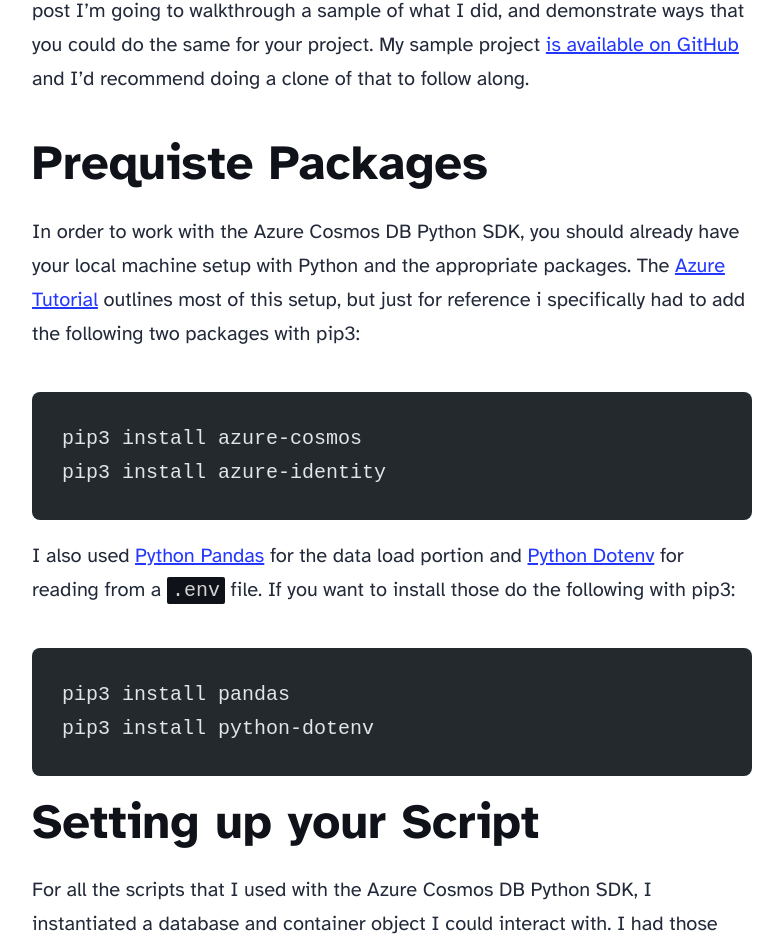
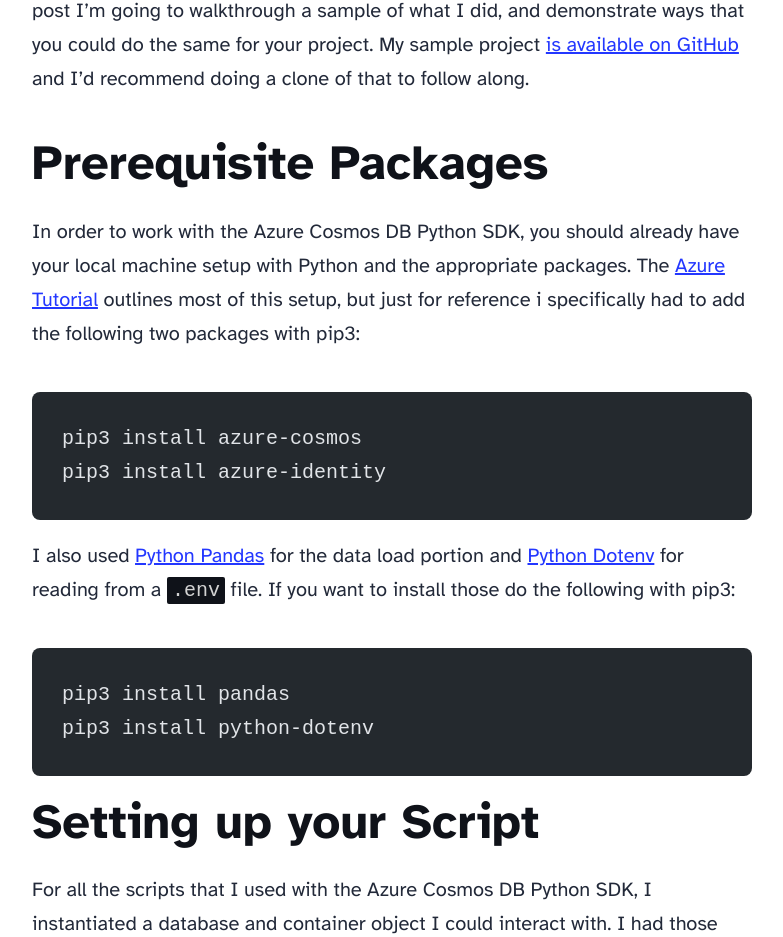
Before and after one commit to andrewevans0102/andrew-evans-dev-v2, an Astro site: page /blog/2023-09-05-cosmos-db-python-scripting in a window 1280 px wide. Shown: the part 1478-2415 px from the top of the page, without its empty margins (248-1031 px from the left). Built offline with nearby package versions, Linux system fonts and the light colour scheme; Astro itself is replaced by a stand-in of ours; code samples lack their colours.

Commit message:
spelling fix

```diff
--- a/src/content/blog/2023-09-05-cosmos-db-python-scripting.md
+++ b/src/content/blog/2023-09-05-cosmos-db-python-scripting.md
@@ -8,7 +8,7 @@
 
 Recently I've been working a lot with an Azure Cosmos DB instance. I ran into an issue where I wanted to easily query and edit data, but also have my work saved in a way I could easily run later. Azure already has a data explorer where I can do queries, but I wanted to have scripts that I could use to run routine cleanup and other functions. After some research, I came upon the [Azure Cosmos DB Python SDK](https://azuresdkdocs.blob.core.windows.net/$web/python/azure-cosmos/4.0.0/index.html). With the Python SDK, I was able to build out some basic scripts that I could use in my day to day tasks. Additionally, when I do things like bug fixes and other maintenance tasks I could script out what I did to refer to in the future. In this post I'm going to walkthrough a sample of what I did, and demonstrate ways that you could do the same for your project. My sample project [is available on GitHub](https://github.com/andrewevans0102/cosmos-db-python-scripting) and I'd recommend doing a clone of that to follow along.
 
-## Prequiste Packages
+## Prerequisite Packages
 
 In order to work with the Azure Cosmos DB Python SDK, you should already have your local machine setup with Python and the appropriate packages. The [Azure Tutorial](https://learn.microsoft.com/en-us/azure/cosmos-db/nosql/quickstart-python?tabs=azure-portal%2Cpasswordless%2Clinux%2Csign-in-azure-cli%2Csync) outlines most of this setup, but just for reference i specifically had to add the following two packages with pip3:
 
```
